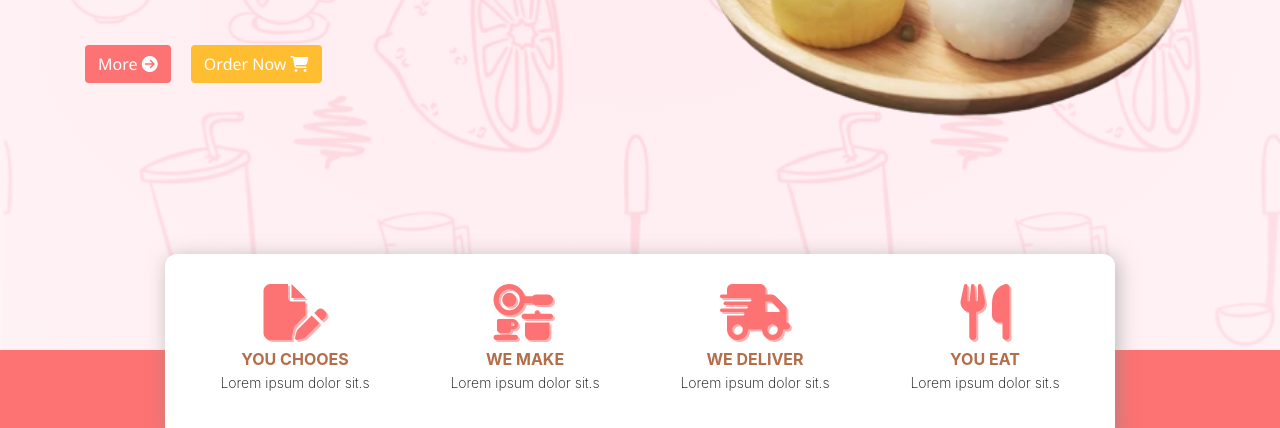
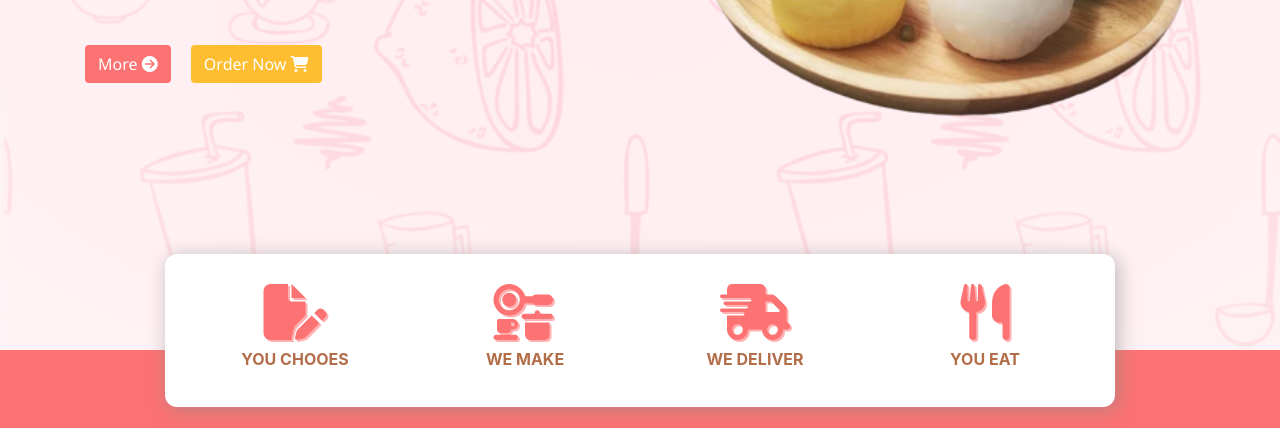
Before and after one commit to daifukyuu/daifuk.github.io, a plain HTML site: page index.html in a window 1280 px wide. Shown: the part 290-718 px from the top of the page. Drawn offline with nearby package versions, Linux system fonts and the light colour scheme; a web font is replaced by a local one.

Commit message:
Update index.html

```diff
--- a/index.html
+++ b/index.html
@@ -102,22 +102,22 @@
               <div class="col-lg text-center">
                 <i class="display-4 fa-solid fa-file-pen"></i>
                 <h4>You Chooes</h4>
-                <p>Lorem ipsum dolor sit.s</p>
+
               </div>
               <div class="col-lg text-center">
                 <i class="display-4 fa-solid fa-kitchen-set"></i>
                 <h4>We Make</h4>
-                <p>Lorem ipsum dolor sit.s</p>
+
               </div>
               <div class="col-lg text-center">
                 <i class="display-4 fa-solid fa-truck-fast"></i>
                 <h4>We Deliver</h4>
-                <p>Lorem ipsum dolor sit.s</p>
+
               </div>
               <div class="col-lg text-center">
                 <i class="display-4 fa-solid fa-utensils"></i>
                 <h4>You Eat</h4>
-                <p>Lorem ipsum dolor sit.s</p>
+
               </div>
             </div>
           </div>
```
